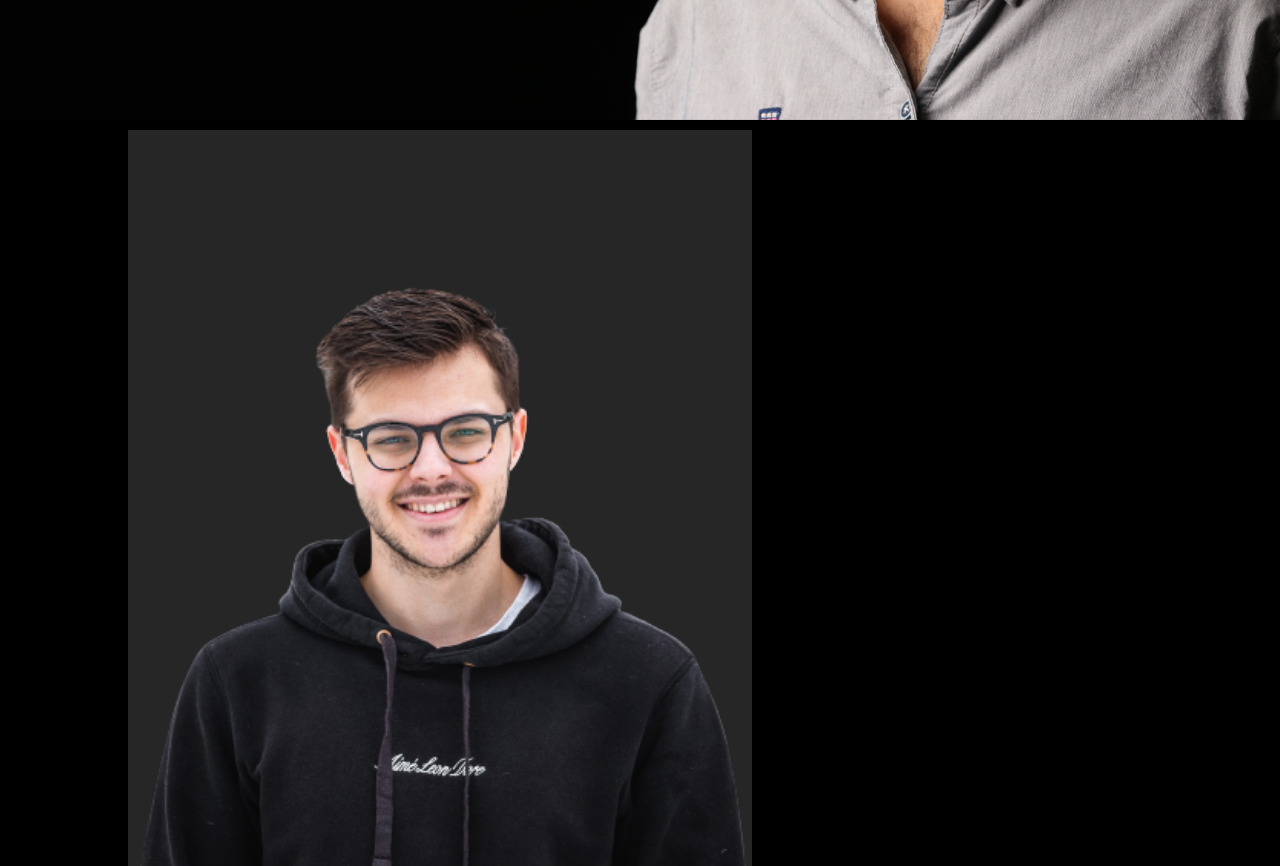
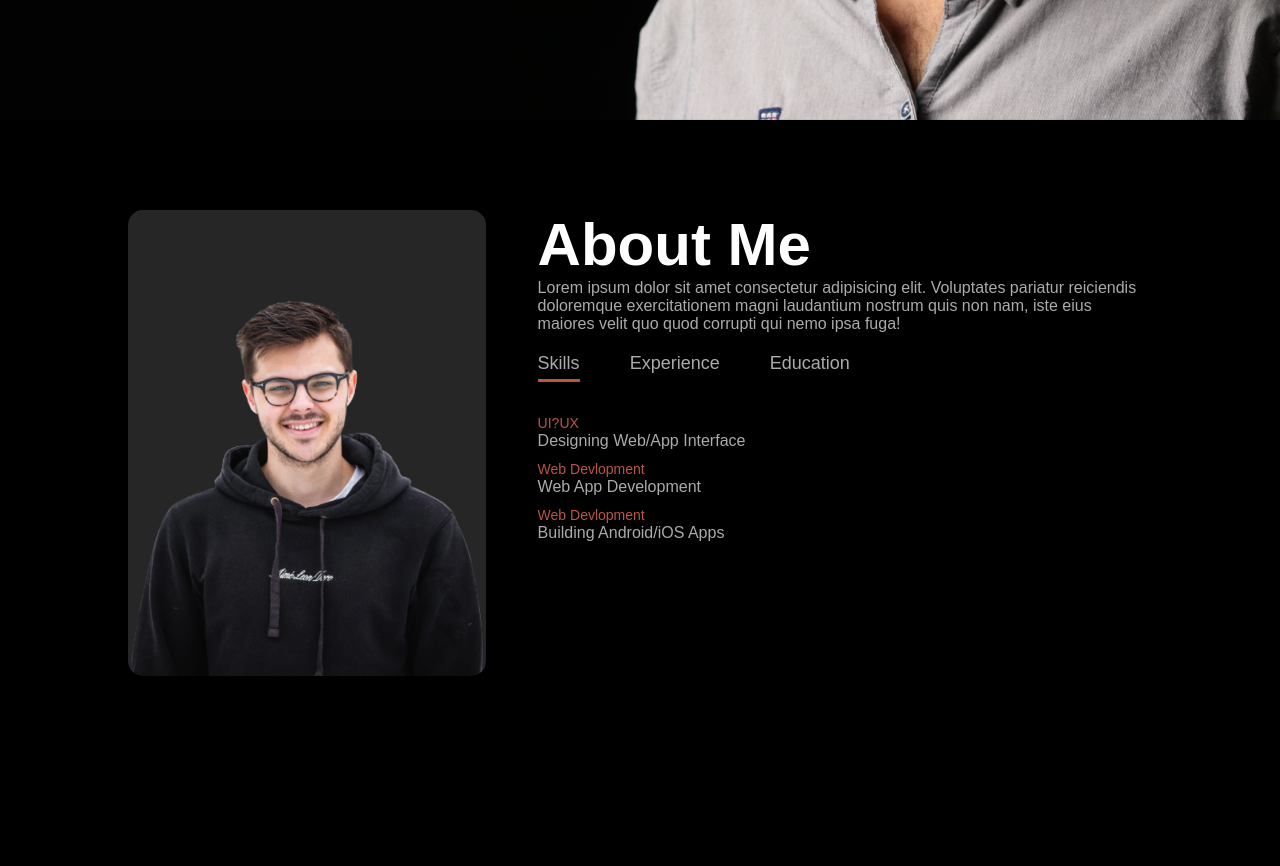
Before and after one commit to Atharva-Maheshwari/My-Portfolio, a plain HTML site: page index.html in a window 1280 px wide. Shown: the part 680-1546 px from the top of the page. After the commit the page ends 1450 px from the top, so only its background shows below. Drawn offline with Linux system fonts and the light colour scheme.

Commit message:
About Section

```diff
--- a/index.html
+++ b/index.html
@@ -28,7 +28,7 @@
             <div class="text-type">And I'm a <span class="typing"></span></div>
         </div>
     </div>
-
+    <!-- About section -->
     <div id="about">
         <div class="container">
             <div class="row">
@@ -36,10 +36,55 @@
                     <img src="images/user.png" alt="user">
                 </div>
                 <div class="about-col2">
-                    <h1>About Me</h1>
+                    <h1 class="sub-title">About Me</h1>
+                    <p>Lorem ipsum dolor sit amet consectetur adipisicing elit. Voluptates pariatur reiciendis doloremque exercitationem magni laudantium nostrum quis non nam, iste eius maiores velit quo quod corrupti qui nemo ipsa fuga!</p>
+
+                    <div class="tab-titles">
+                        <p class="tab-links active-link" onclick="opentab(skills)">Skills</p>
+                        <p class="tab-links" onclick="opentab(experience)">Experience</p>
+                        <p class="tab-links" onclick="opentab(education)">Education</p>
+                    </div>
+                    <div class="tab-contents active-tab" id="skills">
+                        <ul>
+                            <li><span>UI?UX</span><br>Designing Web/App Interface</li>
+                            <li><span>Web Devlopment</span><br>Web App Development</li>
+                            <li><span>Web Devlopment</span><br>Building Android/iOS Apps</li>
+                        </ul>
+                    </div>
+                    <div class="tab-contents" id="experience">
+                        <ul>
+                            <li><span>UI?UX</span><br>Designing Web/App Interface</li>
+                            <li><span>Web Devlopment</span><br>Web App Development</li>
+                            <li><span>Web Devlopment</span><br>Building Android/iOS Apps</li>
+                        </ul>
+                    </div>
+                    <div class="tab-contents" id="education">
+                        <ul>
+                            <li><span>UI?UX</span><br>Designing Web/App Interface</li>
+                            <li><span>Web Devlopment</span><br>Web App Development</li>
+                            <li><span>Web Devlopment</span><br>Building Android/iOS Apps</li>
+                        </ul>
+                    </div>
                 </div>
             </div>
         </div>
     </div>
+
+<script>
+    var tablinks=document.getElementsByClassName("tab-links")
+    var tabcontents=document.getElementsByClassName("tab-contents")
+
+    function opentab(tabname){
+        for(tablink of tablinks){
+            tablink.classList.remove("active-link");
+        }
+        for(tabcontent of tabcontents){
+            tabcontent.classList.remove("active-tab");
+        }
+        event.currentTarget.classList.add("active-link");
+        document.getElementById(tabname).classList.add("active-tab");
+    }
+</script>
+
 </body>
 </html>
--- a/style.css
+++ b/style.css
@@ -9,7 +9,7 @@ body{
     background-color: black;
     color: white;
 }
-
+/*-- home section --*/
 #header{
     width: 100%;
     height: 100vh;
@@ -84,3 +84,80 @@ nav ul li a:hover::after{
 .text-type span{
     color: #ff004f;
 }
+
+/*-- about section --*/
+#about{
+    padding: 80px 0;
+    color: #ababab;
+}
+
+.row{
+    display: flex;
+    justify-content: space-between;
+    flex-wrap: wrap;
+}
+
+.about-col1{
+    flex-basis: 35%;
+}
+
+.about-col1 img{
+    width: 100%;
+    border-radius: 15px;
+}
+
+.about-col2{
+    flex-basis: 60%;
+}
+
+.sub-title{
+    font-size: 60px;
+    font-weight: 600;
+    color: white;
+}
+
+.tab-titles{
+    display: flex;
+    margin: 20px 0 40px;
+}
+
+.tab-links{
+    margin-right: 50px;
+    font-size: 18px;
+    font-weight: 500;
+    cursor: pointer;
+    position: relative;
+}
+
+.tab-links::after{
+    content: '';
+    width: 0%;
+    height: 3px;
+    background: #b54;
+    position: absolute;
+    left: 0;
+    bottom: -8px;
+    transition: 0.5s;
+}
+
+.tab-links.active-link::after{
+    width: 100%;
+}
+
+.tab-contents ul li{
+    list-style: none;
+    margin: 10px 0;
+}
+
+.tab-contents ul li span{
+    color: #b54;
+    font-size: 14px;
+}
+
+.tab-contents{
+    display: none;
+}
+
+.tab-contents.active-tab{
+    display: block;
+}
```
